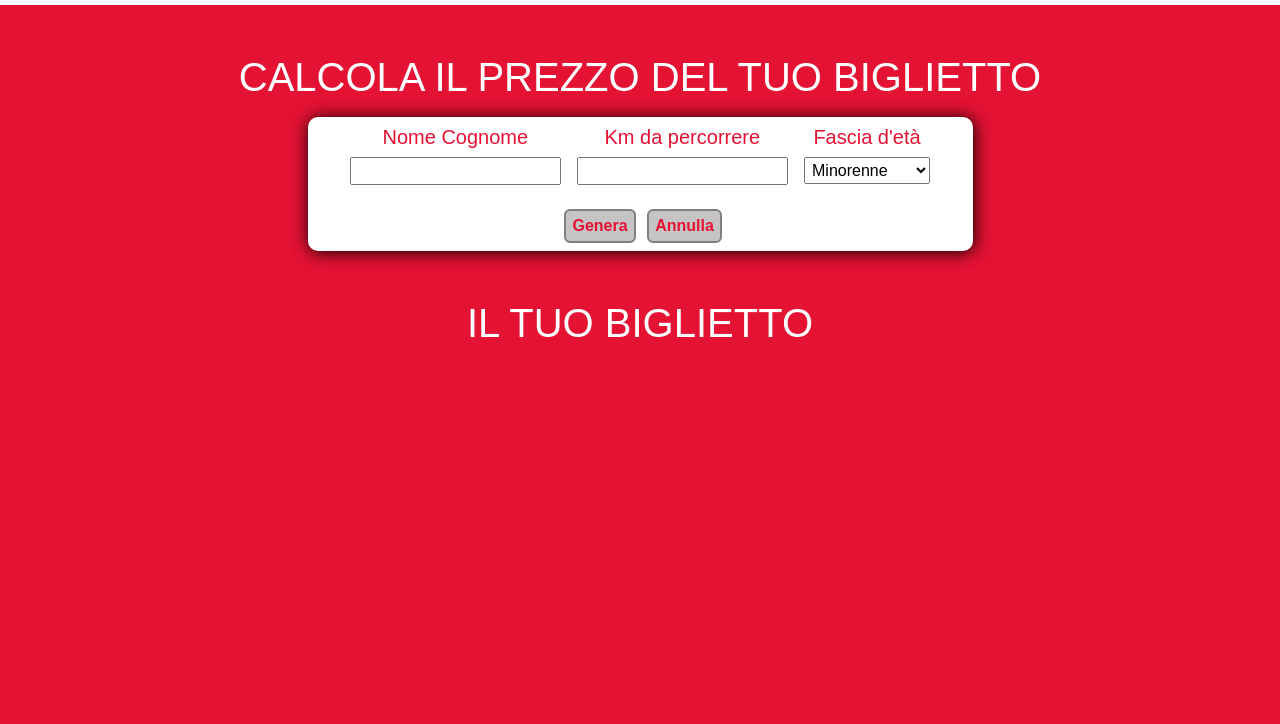
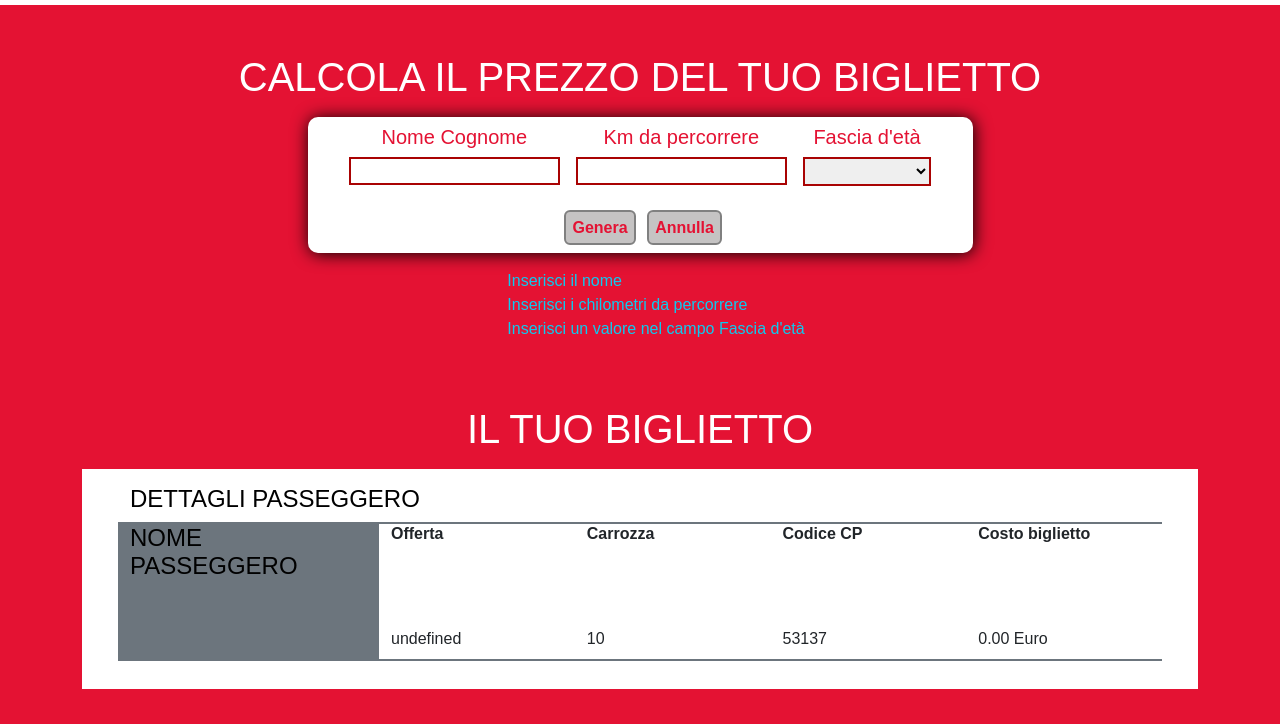
Before and after one commit to RixTerreny/js-biglietto-treno-form, a plain HTML site: page index.html in a window 1280 px wide. Both pictures are taken after a click on the button "Genera". Shown: the part 76-800 px from the top of the page. Drawn offline with nearby package versions, Linux system fonts and the light colour scheme.

Commit message:
final push

```diff
--- a/css/style.css
+++ b/css/style.css
@@ -16,6 +16,17 @@ img{
 h2{
     text-transform: uppercase;
     font-size: 2.5rem;
+}
+
+h4{
+    color: black;
+    text-transform: uppercase;
+
+}
+
+li{
+    list-style: none;
+    text-align: left;
 }
 
 /* header */
@@ -47,3 +58,22 @@ button{
 button:hover{
     border-color: goldenrod;
 }
+
+.error{
+    border: 2px solid rgb(169, 3, 3);
+    transition: 0.5s;
+}
+
+/* ticket */
+.ticket-height{
+    height: 220px;
+}
+
+.ticket-height .row{
+    border-top: 2px solid var( --bs-secondary);
+    border-bottom: 2px solid var( --bs-secondary);
+}
+
+.ticket-height .col{
+    height: 135px;
+}
--- a/index.html
+++ b/index.html
@@ -18,45 +18,91 @@
     </header>
 
     <main class="container mt-5 text-center">
+
         <h2 class="text-white mb-3">Calcola il prezzo del tuo biglietto</h2>
         <div class="row justify-content-center mb-5 ">
+
+            <!-- Form -->
             <div class="col-7 bg-white b-radius px-5 py-2 d-flex justify-content-center">
+                <form>
                     <div>
                         <div class="d-flex mb-4">
                             <div class="mx-2">
                                 <h5>Nome Cognome</h5>
-                            <input type="text">
+                                <input id="name"  type="text" value="">
                             </div>
 
                             <div class="mx-2">
                                 <h5>Km da percorrere</h5>
-                            <input type="text">
+                                <input id="km" type="text" value="">
                             </div>
 
                             <div class="mx-2">
                                 <h5>Fascia d'età</h5>
-                            <select name="" id="">
-                                <option value="0.8">Minorenne</option>
-                                <option value="">Tra i 18 e i 65</option>
-                                <option value="0.6">Over 65</option>
+                                <select name="" id="select" value="">
+                                    <option value="2" selected disabled></option>
+                                    <option value="20">Minorenne</option>
+                                    <option value="1">Tra i 18 e i 65</option>
+                                    <option value="40">Over 65</option>
                                 </select>
                             </div>
                         </div>
 
                         <div>
-                        <button><strong>Genera</strong> </button>
-                        <button><strong>Annulla</strong></button>
+                            <button type="button" class="genera"><strong>Genera</strong> </button>
+                            <form action="">
+                                <button type="button" class="annulla"><strong>Annulla</strong></button>
+                            </form>
+                        </div>
+                    </div>
+                </form>
+            </div>
+
+            <!-- Warning -->
+            <div class="col-6 text-info mt-3 d-flex justify-content-center">
+                <ul>
+                    <li class="compile1"></li>
+                    <li class="compile2"></li>
+                    <li class="compile3"></li>
+                </ul>
+            </div>
+        </div>
+
+        <!-- Ticket -->
+        <div class="d">
+            <h2 class="text-white mb-3">il tuo biglietto</h2>
+                <div class="bg-white text-start px-5 py-3 ticket-height" >
+                    <h4>dettagli passeggero</h4>
+                    <div class="row">
+                        <div class="col-3 bg-secondary d-flex flex-column justify-content-start">
+                            <h4>nome passeggero</h4>
+                            <div ><strong id="biglName"></strong></div>
+                        </div>
+
+                        <div class="col d-flex flex-column justify-content-between pb-2">
+                            <h6><strong>Offerta</strong></h6>
+                            <div id="offerType"></div>
+                        </div>
+
+                        <div class="col d-flex flex-column justify-content-between pb-2">
+                            <h6><strong>Carrozza</strong></h6>
+                            <div id="carrozza"></div>
+                        </div>
+
+                        <div class="col d-flex flex-column justify-content-between pb-2">
+                            <h6><strong>Codice CP</strong></h6>
+                            <div id="codiceCp"></div>
+                        </div>
+
+                        <div class="col d-flex flex-column justify-content-between pb-2">
+                            <h6><strong>Costo biglietto</strong></h6>
+                            <div id="costBiglietto"></div>
                         </div>
                     </div>
                 </div>
         </div>
+    </main>
 
-        <h2 class="text-white mb-3">il tuo biglietto</h2>
-        <div class="row">
-            <div class="bg-white">
-
-            </div>
-        </div>
-    </main>
+    <script src="js/main.js"></script>
 </body>
 </html>
--- /dev/null
+++ b/js/main.js
@@ -0,0 +1,65 @@
+const fullName = document.getElementById("name");
+const km = document.getElementById("km");
+const sconto = document.getElementById("select");
+const genera = document.querySelector(".genera");
+const annulla = document.querySelector(".annulla");
+const costKm = 0.21;
+
+
+
+genera.addEventListener("click", function() {
+    let warning1 = document.querySelector(".compile1");
+    let warning2 = document.querySelector(".compile2");
+    let warning3 = document.querySelector(".compile3");
+
+    warning1.innerHTML = "";
+    warning2.innerHTML = "";
+    warning3.innerHTML = "";
+
+    fullName.classList.remove("error");
+    km.classList.remove("error");
+
+    if(fullName.value=="" ){
+        fullName.classList.add("error");
+        warning1.innerHTML += "Inserisci il nome";
+    }
+
+    if(isNaN(km.value) || km.value==""){
+        km.classList.add("error");
+        warning2.innerHTML += "Inserisci i chilometri da percorrere";
+    }
+
+    let cost = costKm*km.value
+    let costoBiglietto = cost - (cost*sconto.value/100);
+    let offerta;
+    if(sconto.value=="20"){
+        console.log("il costo complessivo è di " + costoBiglietto.toFixed(2)  + " EUR");
+        offerta = "Biglietto under 18"
+    }
+    else if(sconto.value=="40"){
+        console.log("il costo complessivo è di " + costoBiglietto.toFixed(2)  + " EUR");
+        offerta = "Biglietto over 65"
+    }
+    else if(sconto.value=="1"){
+        console.log("il costo complessivo è di " + cost.toFixed(2) + " EUR");
+        offerta = "Biglietto standard"
+    }
+    else{
+        warning3.innerHTML +="Inserisci un valore nel campo Fascia d'età";
+        sconto.classList.add("error");
+    }
+
+    document.getElementById("biglName").innerHTML = fullName.value;
+    document.getElementById("offerType").innerHTML = offerta;
+    document.getElementById("carrozza").innerHTML = Math.floor(Math.random() * 10) + 1;;
+    document.getElementById("codiceCp").innerHTML = Math.floor(Math.random() * 100000) + 1;;
+    document.getElementById("costBiglietto").innerHTML = costoBiglietto.toFixed(2) +" Euro";
+})
+
+
+
+annulla.addEventListener("click", function() {
+    km.value=null;
+    fullName.value=null;
+    sconto.value=null;
+})
```
Lines whose indentation alone changed are shown as unchanged.
